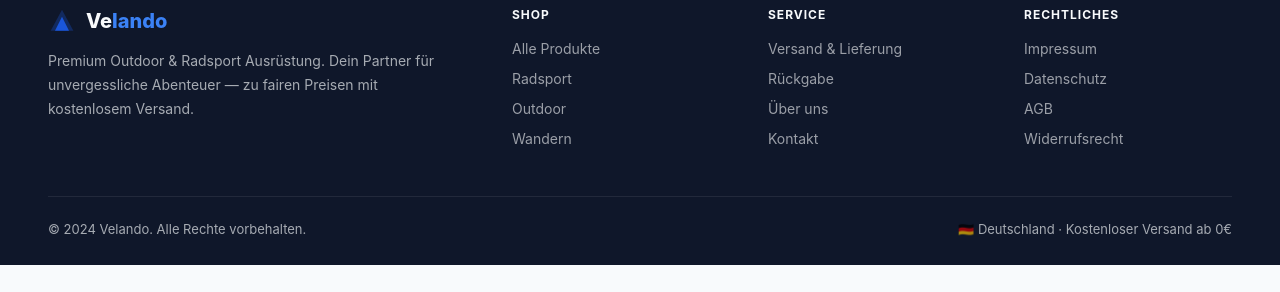
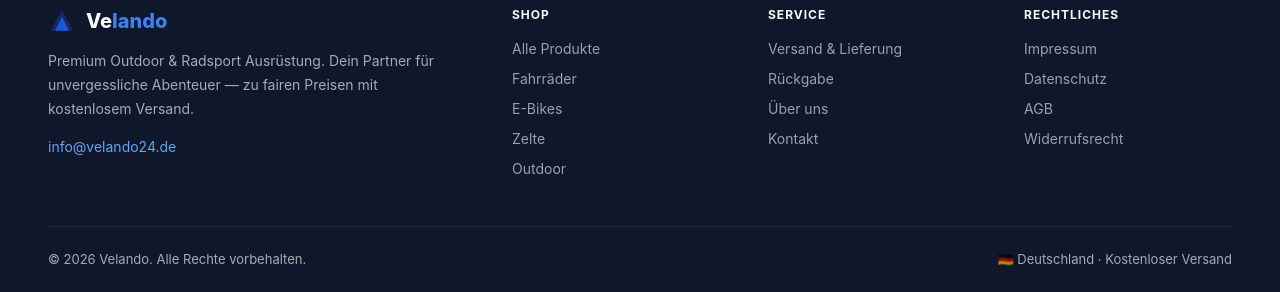
Before and after one commit to Bergerkush/velando, a Next.js app: page / in a window 1280 px wide. Shown: the part 6250-6542 px from the top of the page. Before the commit the page ends 6515 px from the top, so only its background shows below. Built offline with nearby package versions, Linux system fonts and the light colour scheme.

Commit message:
Add files via upload

```diff
--- a/components/Footer.js
+++ b/components/Footer.js
@@ -29,20 +29,26 @@ export default function Footer() {
             <p style={{ fontSize: 14, lineHeight: 1.7 }}>
               Premium Outdoor & Radsport Ausrüstung. Dein Partner für unvergessliche Abenteuer — zu fairen Preisen mit kostenlosem Versand.
             </p>
+            <div style={{ marginTop: 16 }}>
+              <a href="mailto:info@velando24.de" style={{ color: '#60a5fa', fontSize: 14, textDecoration: 'none' }}>
+                info@velando24.de
+              </a>
+            </div>
           </div>
 
           <FooterCol title="Shop" links={[
             { label: 'Alle Produkte', href: '/' },
-            { label: 'Radsport', href: '/?akt=Radfahren' },
+            { label: 'Fahrräder', href: '/?akt=Radfahren' },
+            { label: 'E-Bikes', href: '/?akt=E-Bike' },
+            { label: 'Zelte', href: '/?akt=Zelte' },
             { label: 'Outdoor', href: '/?akt=Outdoor' },
-            { label: 'Wandern', href: '/?akt=Wandern' },
           ]} />
 
           <FooterCol title="Service" links={[
-            { label: 'Versand & Lieferung', href: '#' },
-            { label: 'Rückgabe', href: '#' },
+            { label: 'Versand & Lieferung', href: '/versand' },
+            { label: 'Rückgabe', href: '/rueckgabe' },
             { label: 'Über uns', href: '/ueber-uns' },
-            { label: 'Kontakt', href: '#' },
+            { label: 'Kontakt', href: 'mailto:info@velando24.de' },
           ]} />
 
           <FooterCol title="Rechtliches" links={[
@@ -59,10 +65,12 @@ export default function Footer() {
           display: 'flex',
           justifyContent: 'space-between',
           alignItems: 'center',
-          fontSize: 13
+          fontSize: 13,
+          flexWrap: 'wrap',
+          gap: 8
         }}>
-          <span>© 2024 Velando. Alle Rechte vorbehalten.</span>
-          <span>🇩🇪 Deutschland · Kostenloser Versand ab 0€</span>
+          <span>© 2026 Velando. Alle Rechte vorbehalten.</span>
+          <span>🇩🇪 Deutschland · Kostenloser Versand</span>
         </div>
       </div>
     </footer>
@@ -85,7 +93,7 @@ function FooterCol({ title, links }) {
       <ul style={{ listStyle: 'none', display: 'flex', flexDirection: 'column', gap: 10 }}>
         {links.map(l => (
           <li key={l.label}>
-            <Link href={l.href} style={{
+            <a href={l.href} style={{
               color: 'rgba(248,250,252,0.6)',
               fontSize: 14,
               transition: 'color 0.2s',
@@ -95,7 +103,7 @@ function FooterCol({ title, links }) {
             onMouseLeave={e => e.target.style.color = 'rgba(248,250,252,0.6)'}
             >
               {l.label}
-            </Link>
+            </a>
           </li>
         ))}
       </ul>
```
